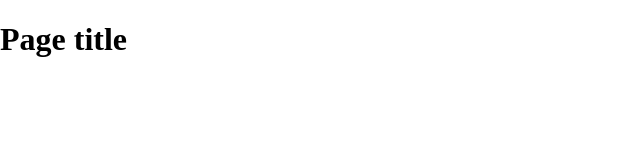
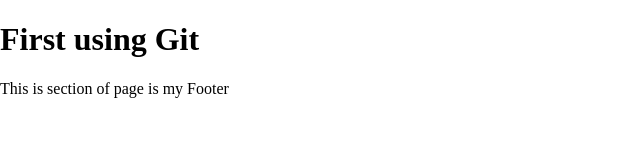
Before and after one commit to janurag/git-basic, a plain HTML site: page index.html in a window 1280 px wide. Shown: the whole page, without its empty margins (0-640 px from the left). Drawn offline with nearby package versions, Linux system fonts and the light colour scheme.

Commit message:
Changed the title and content

```diff
--- a/index.html
+++ b/index.html
@@ -6,7 +6,7 @@
     <head>
         <meta charset="utf-8">
         <meta http-equiv="X-UA-Compatible" content="IE=edge,chrome=1">
-        <title>lynda boilerplate</title>
+        <title>Learning Git</title>
         <meta name="description" content="">
         <meta name="viewport" content="width=device-width">
         <link rel="stylesheet" href="_css/main.css">
@@ -14,13 +14,14 @@
     </head>
     <body>
     <header>
-	<h1>Page title</h1>
+	<h1>First using Git</h1>
     </header>
     <nav id="pageNav">
     </nav>
     <main>
     </main>
     <footer>
+	This is section of page is my Footer
     </footer>
         <script>
 //use the modernizr load to load up external scripts. This will load the scripts asynchronously, but the order listed matters. Although it will load all scripts in parallel, it will execute them in the order listed
```
